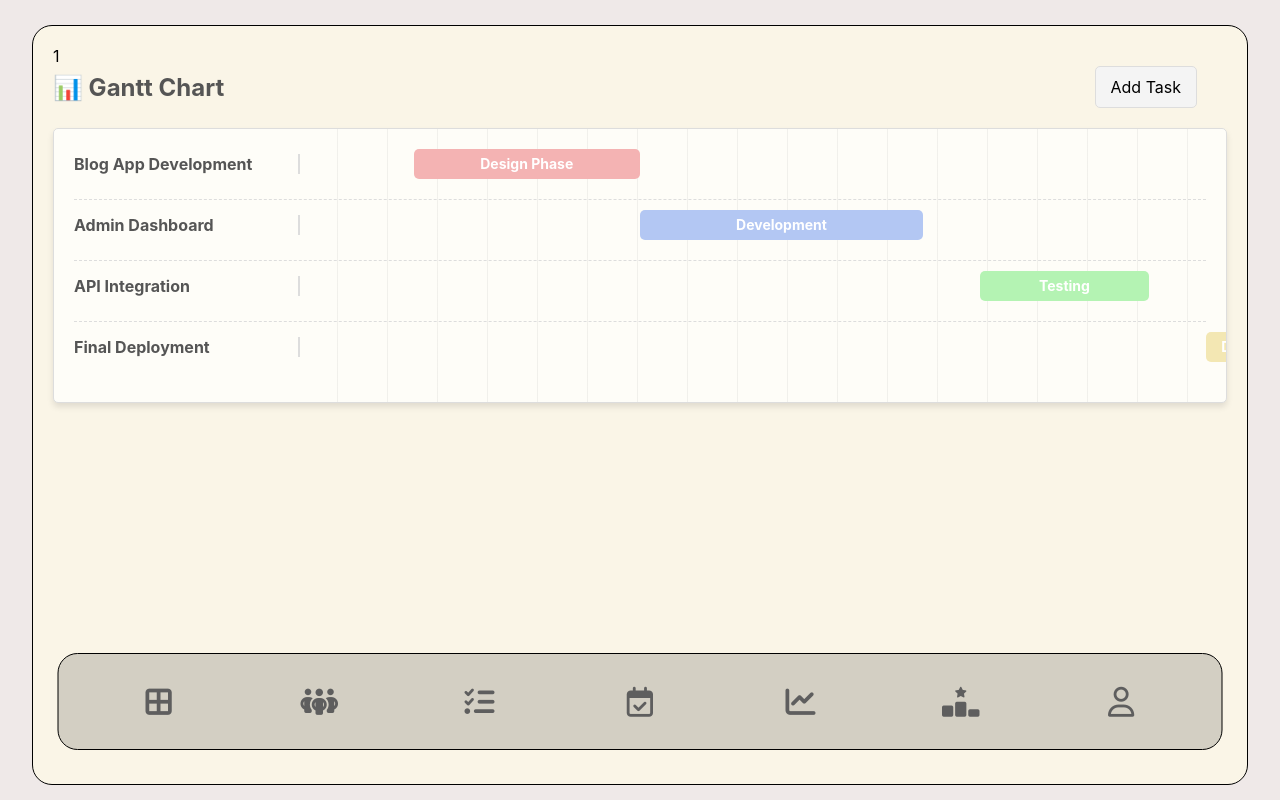
After one commit to combo666/KaajAsse, a PHP site: page /src/gantt_chart/gantt_chart.php in a window 1280 px wide. The commit adds this page. Run offline with PHP 8.4, Linux system fonts and the light colour scheme; the visitor is signed in with stand-in values (Sample User, id 1); data that the repository does not hold is empty.

Commit message:
added gantt chart

```diff
--- /dev/null
+++ b/assets/css/gantt_chart.css
@@ -0,0 +1,88 @@
+
+.gantt-header {
+    display: flex;
+    justify-content: space-between;
+    align-items: center;
+    margin-bottom: 20px;
+}
+
+.gantt-header h1 {
+    font-size: 24px;
+    color: #555;
+}
+
+.control-btn {
+    background-color: #f4f4f4;
+    border: 1px solid #ddd;
+    border-radius: 5px;
+    padding: 10px 15px;
+    cursor: pointer;
+    font-size: 16px;
+    transition: background-color 0.3s ease;
+}
+
+.control-btn:hover {
+    background-color: #ddd;
+}
+
+/* Gantt Chart Layout */
+.gantt-chart {
+    position: relative;
+    border: 1px solid #ddd;
+    background-color: #fefdf8;
+    border-radius: 5px;
+    padding: 20px;
+    box-shadow: 0 4px 6px rgba(0, 0, 0, 0.1);
+    overflow: hidden;
+}
+
+/* Individual Row */
+.gantt-row {
+    display: flex;
+    align-items: center;
+    margin-bottom: 20px;
+}
+
+.task-label {
+    width: 20%;
+    text-align: left;
+    font-size: 16px;
+    font-weight: bold;
+    color: #555;
+    padding-right: 10px;
+    border-right: 2px solid #ddd;
+}
+
+.task-bar {
+    position: relative;
+    height: 30px;
+    border-radius: 5px;
+    text-align: center;
+    line-height: 30px;
+    color: #fff;
+    font-size: 14px;
+    font-weight: bold;
+}
+
+/* Timeline Background (Optional Decoration) */
+.gantt-chart::before {
+    content: "";
+    position: absolute;
+    top: 0;
+    left: 20%;
+    width: 80%;
+    height: 100%;
+    background-image: repeating-linear-gradient(
+        to right,
+        transparent,
+        transparent 49px,
+        rgba(0, 0, 0, 0.1) 50px
+    );
+    z-index: 0;
+}
+
+/* Row Separator */
+.gantt-row + .gantt-row {
+    border-top: 1px dashed #ddd;
+    padding-top: 10px;
+}
--- a/examples/includes/header.php
+++ b/examples/includes/header.php
@@ -12,6 +12,7 @@
     <link rel="stylesheet" href="../../assets/css/kanban.css">
     <link rel="stylesheet" href="../../assets/css/profile.css">
     <link rel="stylesheet" href="../../assets/css/team-members.css">
+    <link rel="stylesheet" href="../../assets/css/gantt_chart.css">
     <link rel="stylesheet" href="https://cdnjs.cloudflare.com/ajax/libs/font-awesome/6.7.1/css/all.min.css" integrity="sha512-5Hs3dF2AEPkpNAR7UiOHba+lRSJNeM2ECkwxUIxC1Q/FLycGTbNapWXB4tP889k5T5Ju8fs4b1P5z/iB4nMfSQ==" crossorigin="anonymous" referrerpolicy="no-referrer" />
 </head>
 <body>
--- a/examples/includes/navbar.php
+++ b/examples/includes/navbar.php
@@ -20,7 +20,9 @@
         </a>
     </div>
     <div class="nav-item">
-        <i class="fa-solid fa-chart-line"></i>
+        <a href="../../src/gantt_chart/gantt_chart.php">
+            <i class="fa-solid fa-chart-line"></i>
+        </a>
     </div>
     <div class="nav-item">
         <i class="fa-solid fa-ranking-star"></i>
--- /dev/null
+++ b/src/gantt_chart/gantt_chart.php
@@ -0,0 +1,45 @@
+<?php
+include('../../examples/includes/header.php');
+include('../../conf/database/db_connect.php');
+session_start();
+
+echo $_SESSION['user_id']
+    ?>
+<div class="gantt-header">
+    <h1>📊 Gantt Chart</h1>
+    <button class="control-btn">Add Task</button>
+</div>
+
+<div class="gantt-chart">
+    <!-- Task Row -->
+    <div class="gantt-row">
+        <div class="task-label">Blog App Development</div>
+        <div class="task-bar" style="left: 10%; width: 20%; background-color: #f4b3b3;">
+            <span>Design Phase</span>
+        </div>
+    </div>
+
+    <div class="gantt-row">
+        <div class="task-label">Admin Dashboard</div>
+        <div class="task-bar" style="left: 30%; width: 25%; background-color: #b3c7f3;">
+            <span>Development</span>
+        </div>
+    </div>
+
+    <div class="gantt-row">
+        <div class="task-label">API Integration</div>
+        <div class="task-bar" style="left: 60%; width: 15%; background-color: #b4f3b3;">
+            <span>Testing</span>
+        </div>
+    </div>
+
+    <div class="gantt-row">
+        <div class="task-label">Final Deployment</div>
+        <div class="task-bar" style="left: 80%; width: 10%; background-color: #f3e7b3;">
+            <span>Deployment</span>
+        </div>
+    </div>
+</div>
+
+<?php include('../../examples/includes/navbar.php'); ?>
+<?php include('../../examples/includes/footer.php'); ?>
```
Also changed, not shown: src/team_members/team_members.php (+40 -0 lines).
